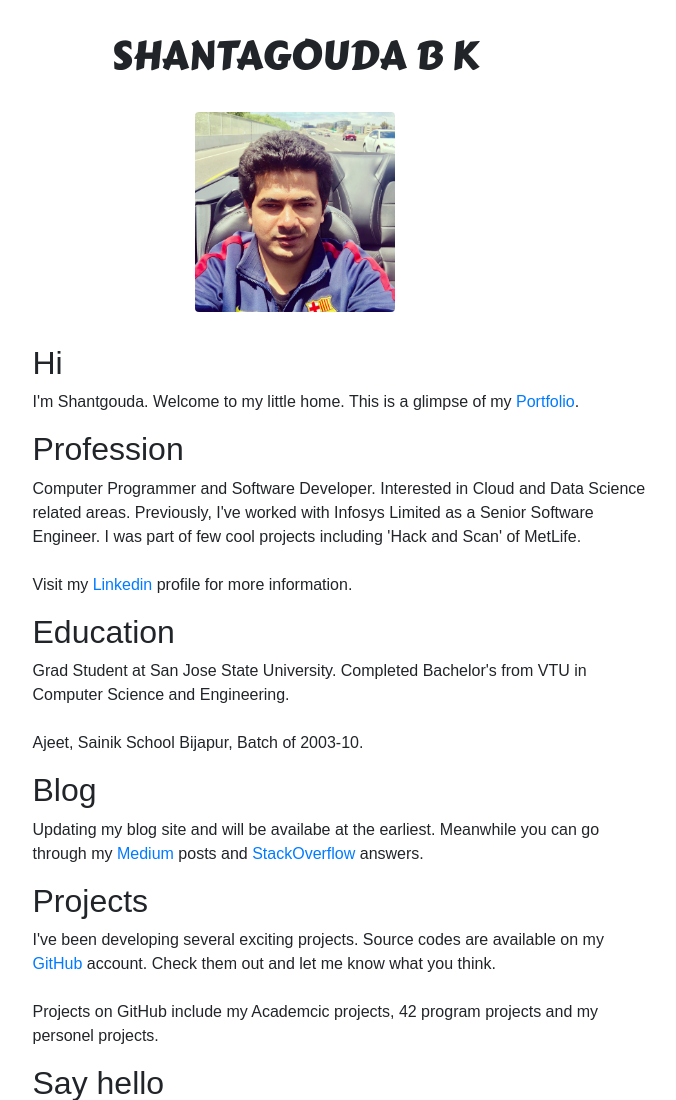
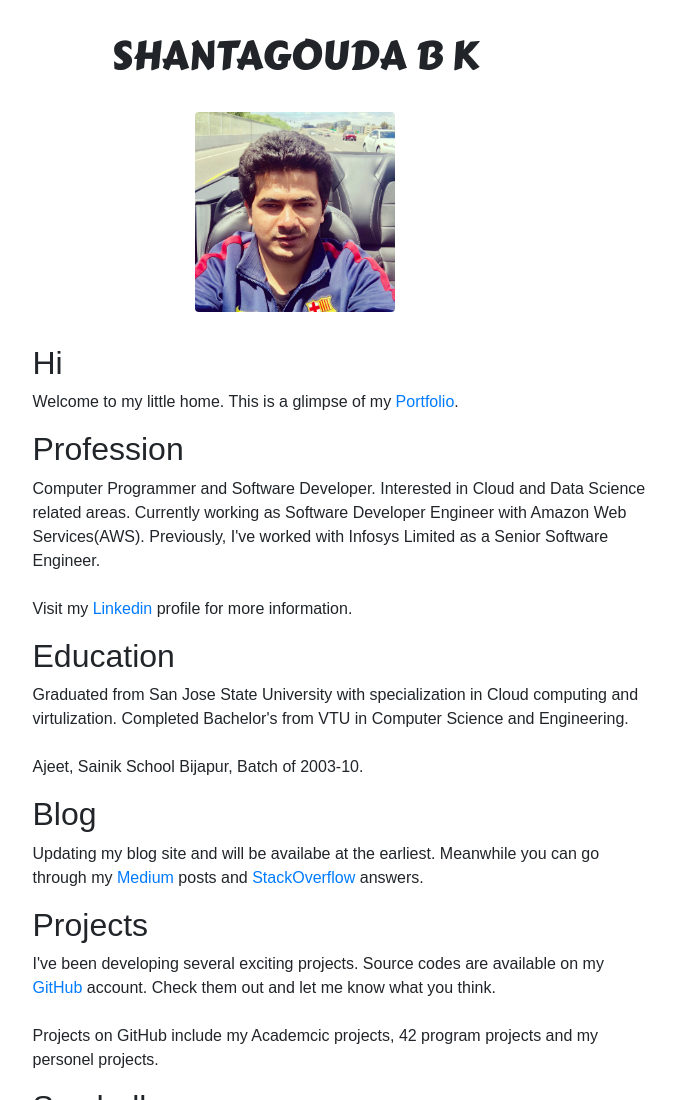
Before and after one commit to Sbk3824/sbk3824.github.io, a website: page index.html in a window 1280 px wide. Shown: the top 1100 px of the page, without its empty margins (345-1021 px from the left). Drawn offline with nearby package versions, Linux system fonts and the light colour scheme; a web font is replaced by a local one.

Commit message:
Update index.html

```diff
--- a/index.html
+++ b/index.html
@@ -26,12 +26,12 @@
 
           <h2 style="font-family: 'Average Sans', sans-serif; margin-top: 32px">Hi</h2>
           <p style="font-family: 'Belleza', sans-serif;">
-          I'm Shantgouda. Welcome to my little home. This is a glimpse of my <a href="portfolio.html">Portfolio</a>.
+          Welcome to my little home. This is a glimpse of my <a href="portfolio.html">Portfolio</a>.
           </p>
 
           <h2 style="font-family: 'Average Sans', sans-serif;">Profession</h2>
           <p style="font-family: 'Belleza', sans-serif;">
-          Computer Programmer and Software Developer. Interested in Cloud and Data Science related areas. Previously, I've worked with Infosys Limited as a Senior Software Engineer. I was part of few cool projects including 'Hack and Scan' of MetLife.
+          Computer Programmer and Software Developer. Interested in Cloud and Data Science related areas. Currently working as Software Developer Engineer with Amazon Web Services(AWS). Previously, I've worked with Infosys Limited as a Senior Software Engineer.
           <br>
           <br>
           Visit my <a href="https://www.linkedin.com/in/shantagouda/">Linkedin</a> profile for more information.
@@ -39,7 +39,7 @@
 
           <h2 style="font-family: 'Average Sans', sans-serif;">Education</h2>
           <p style="font-family: 'Belleza', sans-serif;">
-          Grad Student at San Jose State University. Completed Bachelor's from VTU in Computer Science and Engineering.
+          Graduated from San Jose State University with specialization in Cloud computing and virtulization. Completed Bachelor's from VTU in Computer Science and Engineering.
           <br>
           <br>
           Ajeet, Sainik School Bijapur</a>, Batch of 2003-10.
```
